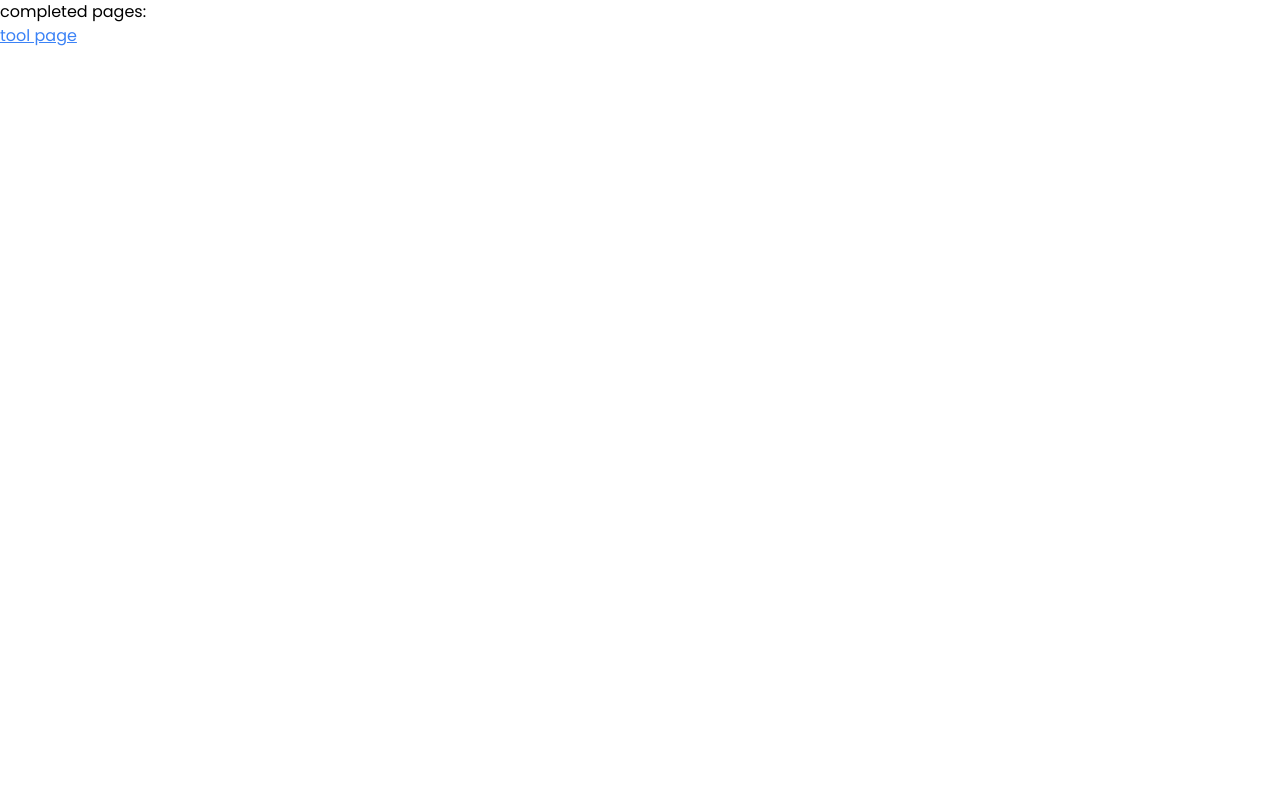
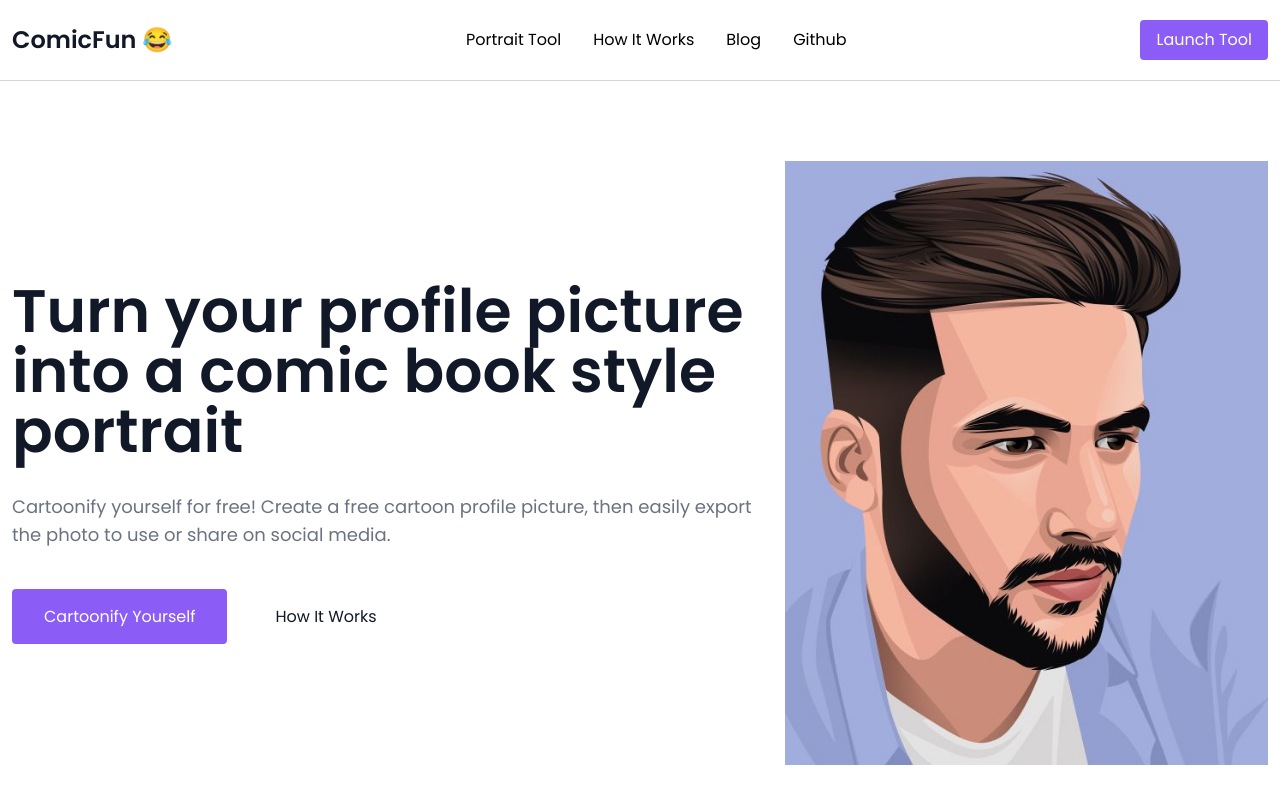
Before and after one commit to 1san1/comicfun, a Next.js app: page / in a window 1280 px wide. Shown: the top 804 px of the page. Built offline with nearby package versions, Linux system fonts and the light colour scheme.

Commit message:
added landing hero

```diff
--- a/pages/index.js
+++ b/pages/index.js
@@ -1,18 +1,72 @@
 import Head from 'next/head'
 import Link from 'next/link'
+import Image from 'next/image'
 
 export default function Home() {
   return (
     <div>
       <Head>
         <title>ComicFun | Cartoon yourself with JavaScript</title>
-        <meta name="description" content="Turn your profile picture into a comic book style picture! Cartoon yourself with JavaScript." />
+        <meta name="description" content="Turn your profile picture into a comic book style portrait! Cartoon yourself with JavaScript." />
         <link rel="icon" href="/favicon.ico" />
       </Head>
 
       <main>
-        completed pages: <br/>
-        <Link href="/tool" className="underline text-blue-500">tool page</Link>
+        <header className="px-3 py-5 border-b border-gray-300">
+          <div className="flex justify-between items-center gap-4 max-w-screen-xl mx-auto">
+            <Link href="/" className="text-2xl font-semibold text-gray-900">
+              ComicFun 😂
+            </Link>
+            <ul className="flex gap-8">
+              <li>
+                <Link href="/tool" className="underline-offset-2 decoration-2 hover:underline">
+                  Portrait Tool
+                </Link>
+              </li>
+              <li>
+                <Link href="/" className="underline-offset-2 decoration-2 hover:underline">
+                  How It Works
+                </Link>
+              </li>
+              <li>
+                <Link href="/" className="underline-offset-2 decoration-2 hover:underline">
+                  Blog
+                </Link>
+              </li>
+              <li>
+                <Link href="/" className="underline-offset-2 decoration-2 hover:underline">
+                  Github
+                </Link>
+              </li>
+            </ul>
+            <Link href="/tool" className="px-4 py-2 bg-violet-500 hover:bg-violet-400 text-white rounded transition">
+              Launch Tool
+            </Link>
+          </div>
+        </header>
+        <section className="px-3">
+          <div className="grid grid-cols-5 items-center gap-8 max-w-screen-xl mx-auto py-20">
+            <div className="md:col-span-3">
+              <h1 className="text-6xl font-semibold text-gray-900 mb-8">
+                Turn your profile picture into a comic book style portrait
+              </h1>
+              <p className="text-lg text-gray-500 mb-14">
+                Cartoonify yourself for free!  Create a free cartoon profile picture, then easily export the photo to use or share on social media.
+              </p>
+              <div className="my-4">
+                <Link href="/" className="px-8 py-4 mr-4 bg-violet-500 hover:bg-violet-400 text-white rounded transition">
+                  Cartoonify Yourself
+                </Link>
+                <Link href="/" className="px-8 py-4 text-gray-900 underline-offset-2 decoration-2 rounded hover:underline">
+                  How It Works
+                </Link>
+              </div>
+            </div>
+            <div className="md:col-span-2">
+              <Image src="/images/portrait-preview.jpg" height={564} width={705} alt="Portrait preview" />
+            </div>
+          </div>
+        </section>
       </main>
     </div>
   )
--- a/pages/tool.js
+++ b/pages/tool.js
@@ -15,7 +15,7 @@ export default function Tool() {
     <div>
       <Head>
         <title>ComicFun | Cartoon yourself with JavaScript</title>
-        <meta name="description" content="Turn your profile picture into a comic book style picture! Cartoon yourself with JavaScript." />
+        <meta name="description" content="Turn your profile picture into a comic book style portrait! Cartoon yourself with JavaScript." />
         <link rel="icon" href="/favicon.ico" />
       </Head>
 
@@ -109,7 +109,7 @@ export default function Tool() {
               </div>
               <div>
                 <input type="email" placeholder="your email adress..." className="bg-gray-900 text-white border-b border-gray-500 mb-6" required />
-                <button type="submit" className="w-full p-3 bg-violet-500 text-white text-center rounded">
+                <button type="submit" className="w-full p-3 bg-violet-500 hover:bg-violet-400 text-white text-center rounded transition">
                   Generate Portrait
                 </button>
               </div>
```
Also changed, not shown: public/images/portrait-preview.jpg (added).
